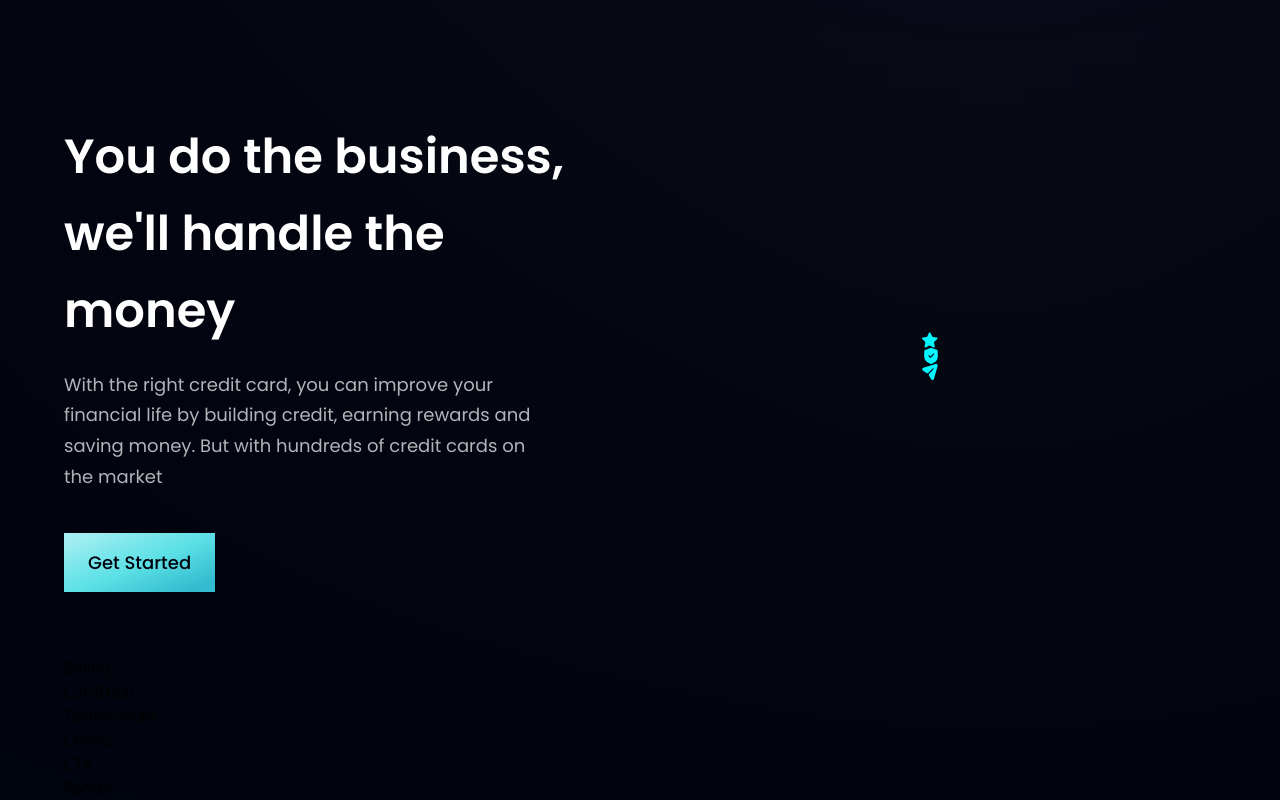
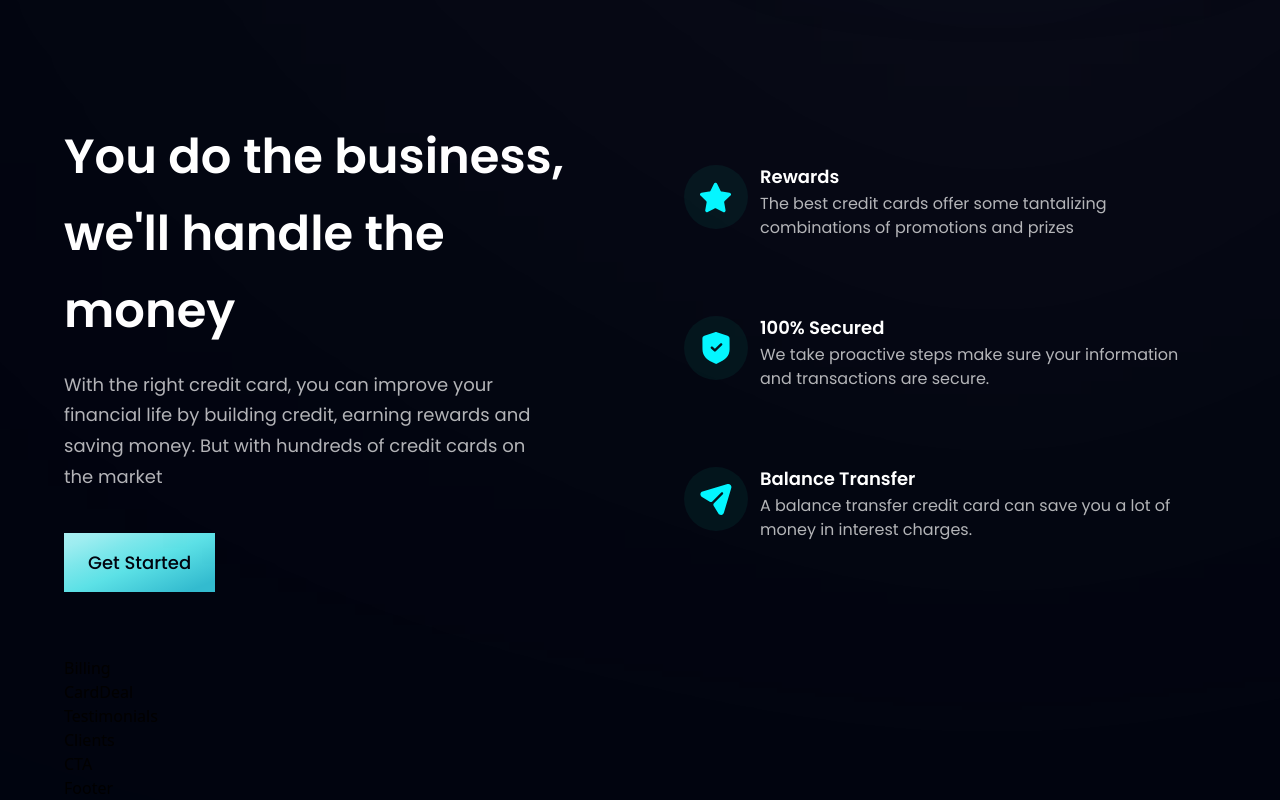
Before and after one commit to EthicalHackingFormation/landing_app, a React (Vite) app: page / in a window 1280 px wide. Shown: the part 890-1690 px from the top of the page. Built offline with nearby package versions, Linux system fonts and the light colour scheme.

Commit message:
Update Business.jsx
Creation of the feature section with FeatureCard component

```diff
--- a/src/components/Business.jsx
+++ b/src/components/Business.jsx
@@ -3,9 +3,17 @@ import styles, {layout} from '../style';
 import Button from './Button';
 
 const FeatureCard= ({icon, title,content, index}) => (
-  <div>
-      <div>
+  <div className={`flex flex-row p-6 rounded-[20px] ${index !== features.length-1 ? "mb-6" :"mb-0"} feature-card`}>
+      <div className={`w-[64px] h-[64px] rounded-full ${styles.flexCenter} bg-dimBlue`}>
         <img src={icon} alt="icon" className='w-[50%] h-[50%] object-contain'/>
+      </div>
+      <div className="flex-1 flex flex-col ml-3">
+         <h4 className="font-poppins font-semibold text-white text-[18px] leading-[23px] mb-1">
+           {title}
+         </h4>
+         <p className="font-poppins font-normal text-dimWhite text-[16px] leading-[24px] mb-1">
+            {content}
+         </p>
       </div>
   </div>
 )
@@ -14,7 +22,7 @@ const Business = () => {
   return (
     <section id="features" className={layout.section}>
        <div className={layout.sectionInfo}>
-             <h2 className={styles.heading2}>You do the business,<br className="sm:block hidden"/> we'll handle the money</h2>
+             <h2 className={styles.heading2}>You do the business,<br className="sm:block hidden"/> we'll  handle the money</h2>
              <p className={`${styles.paragraph} max-w-[470px] mt-5 `}>With the right credit card, you can improve your
              financial life by building credit, earning rewards and saving
              money. But with hundreds of credit cards on the market</p>
```
